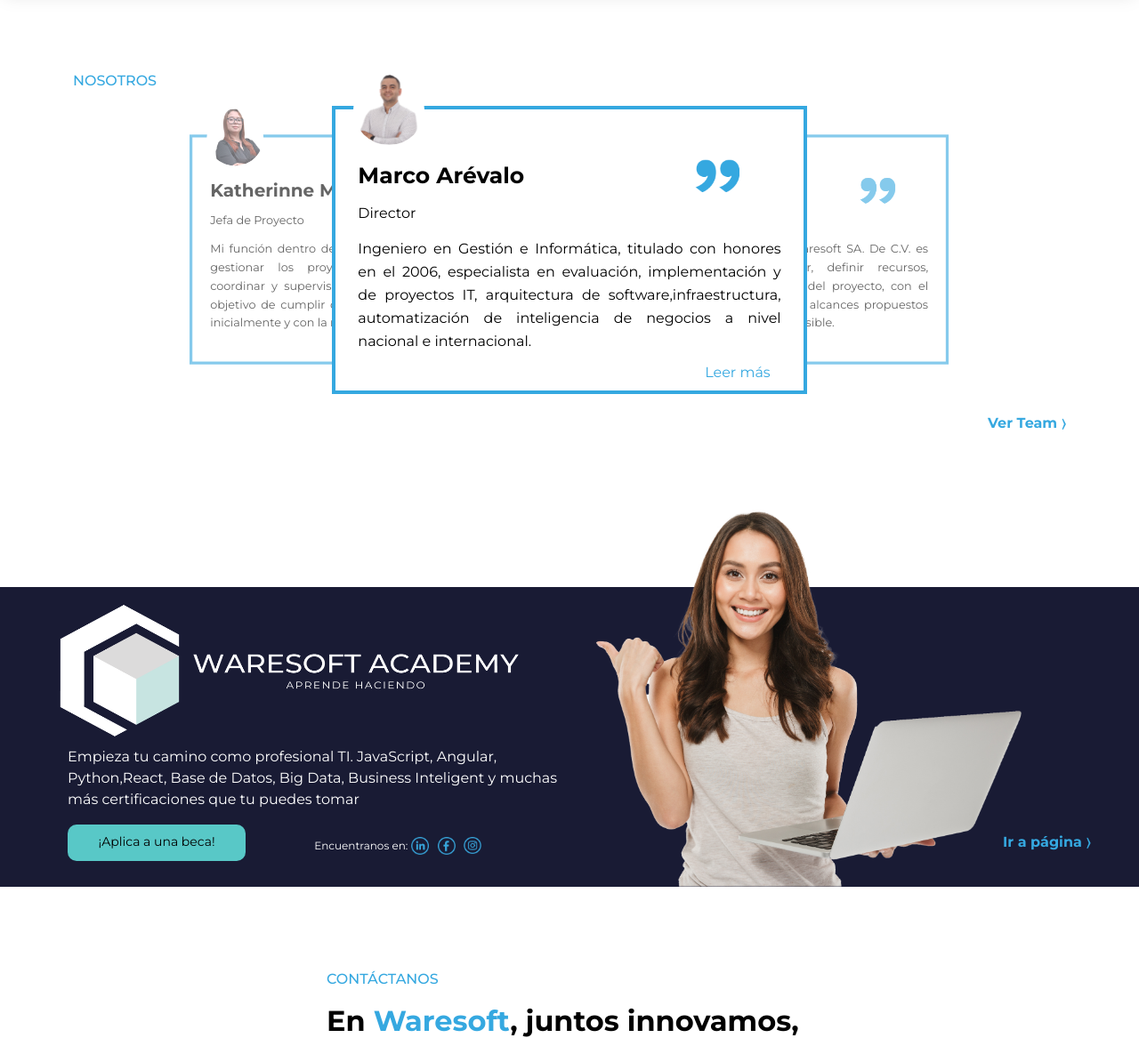
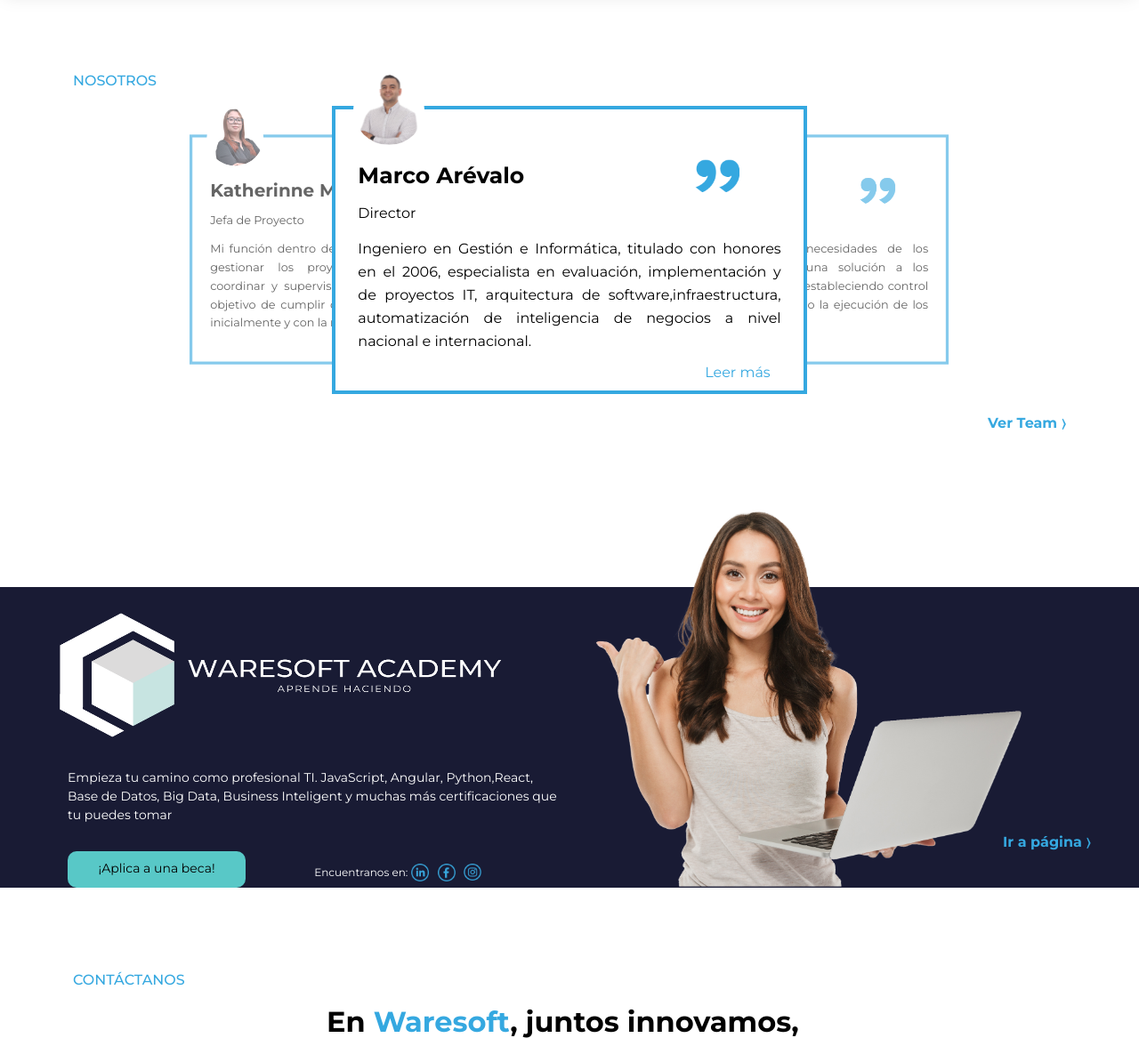
Before and after one commit to DiegoEden/SitioWebWaresoft, a PHP site: page /views/public/index.php in a window 1280 px wide. Shown: the part 2428-3595 px from the top of the page at 89% size. Run offline with PHP 8.4, Linux system fonts and the light colour scheme; data comes from the database, SQL or seed files in the repository; some libraries are stand-ins or nearby versions.

Commit message:
editando textos e imagenes

```diff
--- a/app/controllers/public/template.js
+++ b/app/controllers/public/template.js
@@ -219,6 +219,8 @@ function showVideo1() {
     document.getElementById('btnV3').classList.remove("activeServicios");
     document.getElementById('btnV4').classList.remove("activeServicios");
     document.getElementById('btnV1').classList.add("activeServicios");
+     window.location.href = "servicios.php";
+
 
 }
 
@@ -232,6 +234,8 @@ function showVideo2() {
     document.getElementById('btnV3').classList.remove("activeServicios");
     document.getElementById('btnV4').classList.remove("activeServicios");
     document.getElementById('btnV2').classList.add("activeServicios");
+    window.location.href = "servicios.php";
+
 
 
 }
@@ -246,6 +250,8 @@ function showVideo3() {
     document.getElementById('btnV1').classList.remove("activeServicios");
     document.getElementById('btnV4').classList.remove("activeServicios");
     document.getElementById('btnV3').classList.add("activeServicios");
+    window.location.href = "servicios.php";
+
 
 
 }
@@ -260,6 +266,8 @@ function showVideo4() {
     document.getElementById('btnV3').classList.remove("activeServicios");
     document.getElementById('btnV1').classList.remove("activeServicios");
     document.getElementById('btnV4').classList.add("activeServicios");
+    window.location.href = "servicios.php";
+
 
 
 }
--- a/app/helpers/template.php
+++ b/app/helpers/template.php
@@ -178,9 +178,10 @@ class webSite
     {
 
         print '<div class="container animate__animated animate__fadeInLeft" id="formContainer ">
+        <p class="tituloExperiencia">CONTÁCTANOS</p>
+
       <div class="row d-flex justify-content-center align-items-center h-100">
       <div class="col-12 col-md-12 col-lg-6 col-xl-6 col-sm-12">
-          <p class="tituloExperiencia">CONTÁCTANOS</p>
           <h2 class="headers">En <span class="headerceleste">Waresoft</span>, juntos innovamos, crecemos y ganamos</h2>
           <form method="post" id="save-form" autocomplete="off" >
           <div style="display: none">
@@ -273,7 +274,7 @@ class webSite
               <img src="../../resources/img/mterrenos.png" height="250" width="250" alt="" />
           </div>
           <div class="slide">
-              <img src="../../resources/img/udb.png" height="200" width="250" alt="" />
+              <img src="../../resources/img/udb.png" height="250" width="250" alt="" />
           </div>
           <div class="slide">
               <img src="../../resources/img/acsa.png" height="250" width="250" alt="" />
@@ -591,7 +592,7 @@ class webSite
     public static function  teamSlider()
     {
         print '
-        <div class="container__slider">
+        <div class="container__slider ">
 
     <div class="container">
     <p class="tituloExperiencia">NOSOTROS</p>
@@ -627,7 +628,7 @@ class webSite
 
                 <h3 class="rol item-padding">Jefe de Proyecto </h3>
 
-                <p class="parrafoEquipo item-padding">Mi función dentro de la empresa Waresoft SA. De C.V. es gestionar los proyectos, planificar, definir recursos, coordinar y supervisar el desarrollo del proyecto, con el objetivo de cumplir con las fechas y alcances propuestos inicialmente y con la mejor calidad posible.
+                <p class="parrafoEquipo item-padding">Soy responsable de atender las necesidades de los analistas de sistemas, brindando una solución a los requerimientos que estos necesiten, estableciendo control de avances y velando el buen término la ejecución de los proyectos.
                 </p>
             </label>
             <label class=" card col-lg-5 col-sm-12 col-12 col-xl-5 layout decoracion" for="item-3" id="selector-3">
@@ -757,13 +758,15 @@ class webSite
             <div class="row ">
                 <div class="col col-md-12 col-lg-5 col-xl-5 col-sm-12 col-12">
                     <p class="tituloExperiencia" >SERVICIOS</p>
-                    <h6 class="headers" style="font-size:36px">Estamos aquí para ayudarte</h6>
+                    <h6 class="headers" style="font-size:36px">Descubra lo que podemos hacer por usted
+                    </h6>
                     <br>
                     <ul class="listaServicios" id="listaServicios" style="line-height:400%">
-                        <li class="item"><button id="btnV1" class="buttonServicios2 activeServicios2">01. SERVICIO TECNOLOGÍA</button></li>
-                        <li class="item"><button id="btnV2" class="buttonServicios2">02. SERVICIO SOFTWARE</button></li>
+                        <li class="item"><button id="btnV1" class="buttonServicios2 activeServicios2">01. Soluciones de tecnología
+                        </button></li>
+                        <li class="item"><button id="btnV2" class="buttonServicios2">02. Arquitectura de software</button></li>
                         <li class="item"><button id="btnV3" class="buttonServicios2">03. SERVICIO CLOUD</button></li>
-                        <li class="item"><button id="btnV4" class="buttonServicios2">04. SERVICIO DIGITAL</button></li>
+                        <li class="item"><button id="btnV4" class="buttonServicios2">04. Digital Design Service</button></li>
 
                     </ul>
 
@@ -774,8 +777,9 @@ class webSite
                     <div id="tecnologia" class="servicios">
                         <img src="../../resources/img/tecnologia-.png" alt="" class="img-fluid imagenesServicios">
 
-                        <h3 class="headerServicios">SERVICIO TECNOLOGÍA</h3>
-                        <p class="parrafoEquipo">La inteligencia artificial es una tecnología en avance que puede tener un impacto significativo en nuestra vida cotidiana. Es una de las tendencias tecnológicas más calientes que ha invadido el escenario empresarial en los últimos años.
+                        <h3 class="headerServicios">Soluciones de tecnología</h3>
+                        <p class="parrafoEquipo">Hoy en día, el papel de la automatización se ha vuelto tan importante que nos obliga a pensar en nuevas formas de trabajo. Cuanto mejor y más rápido podamos realizar funciones repetitivas dentro de nuestras organizaciones, más oportunidades tendremos de mejorar el valor añadido de las mismas.</p>
+
                         <ul>
                             <li class="parrafoEquipo">Soluciones IA</li>
                             <li class="parrafoEquipo">Capacitación y Relatoría</li>
@@ -790,7 +794,8 @@ class webSite
                         <img src="../../resources/img/software.png" alt="" class="img-fluid imagenesServicios">
 
                         <h3 class="headerServicios">ARQUITECTURA DE SOFTWARE</h3>
-                        <p class="parrafoEquipo">La Arquitectura de Software se refiere a “las estructuras de un sistema, compuestas de elementos con propiedades visibles de forma externa y las relaciones que existen entre ellos.
+                        <p class="parrafoEquipo">No es fácil elegir las mejores herramientas de desarrollo de software para su proyecto. Puede llevar tiempo, paciencia y experiencia encontrar el conjunto de herramientas adecuado que se ajuste a tus necesidades.                        </p>
+
                         <ul>
                             <li class="parrafoEquipo">Arquitectura de software</li>
                             <li class="parrafoEquipo">Desarrollo de sofware a medida</li>
@@ -798,14 +803,15 @@ class webSite
                             <li class="parrafoEquipo">Testing</li>
                             <li class="parrafoEquipo">Mantenimiento</li>
                         </ul>
-                        </p>
                     </div>
 
                     <div id="cloud" class="d-none">
                         <img src="../../resources/img/cloud.png" alt="" class="img-fluid imagenesServicios">
 
-                        <h3 class="headerServicios">BACKUP AS A SERVICE (BaaS) </h3>
-                        <p class="parrafoEquipo">El servicio de backup en línea, también conocido como backup en cloud o backup como servicio (BaaS), es un método de almacenamiento de datos fuera del sitio en el que se encuentran archivos, carpetas, O todo el contenido de una unidad de disco duro está respaldado regularmente por un proveedor de servicios en un repositorio de datos remoto basado en cloud seguro a través de una conexión de red.
+                        <h3 class="headerServicios">servicio cloud </h3>
+                        <p class="parrafoEquipo">Los servicios en la nube son una de las tendencias más candentes de la informática en la actualidad. Es una nueva forma de crear y utilizar infraestructuras, servicios y aplicaciones informáticas. A las aplicaciones basadas en la nube pueden acceder múltiples usuarios de todo el mundo, en cualquier lugar que tenga una conexión a Internet.
+
+                        </p>
                         <ul>
                             <li class="parrafoEquipo">Backup as Service</li>
                             <li class="parrafoEquipo">Desarrollo de sofware a medida</li>
@@ -819,8 +825,8 @@ class webSite
                     <div id="digital" class="d-none">
                         <img src="../../resources/img/uml.png" alt="" class="img-fluid imagenesServicios">
 
-                        <h3 class="headerServicios">ARQUITECTURA UX/UI</h3>
-                        <p class="parrafoEquipo">En Waresoft entendemos la importancia de la arquitectura UX / UI y lo que trae a mejores beneficios para nuestros clientes. Es por eso que al momento de diseñar una página web, software o aplicación implementamos todos los conocimientos existentes de arquitectura UX / UI.
+                        <h3 class="headerServicios">digital design service</h3>
+                        <p class="parrafoEquipo">En Waresoft entendemos la importancia de la arquitectura UX / UI y lo que trae a mejores beneficios para nuestros clientes. Es por eso que al momento de diseñar una página web, software o aplicación implementamos todos los conocimientos existentes de arquitectura UX / UI.</p>
                         <ul>
                             <li class="parrafoEquipo">Arquitectura UX/UI</li>
                             <li class="parrafoEquipo">Diseño de Interfaz UI</li>
@@ -830,7 +836,7 @@ class webSite
                         </p>
                     </div>
 
-                    <div class="indicadores" id="indicadores" style=" transform: rotate(-90deg);margin-left: 600px;margin-top: -300px;">
+                    <div class="indicadores" id="indicadores" style=" transform: rotate(-90deg);margin-left: 650px;margin-top: -300px;">
 
                         <button type="button" style="pointer-events:none;" class="botonesindicador" id="btnOn"></button>
                         <button type="button" style="pointer-events:none;" class="botonesindicador" id="btnNext"></button>
@@ -887,7 +893,7 @@ class webSite
 
                 <br>
                 <div class="info">
-                    <h1 class="margin-left headers">ACERCA DE WARESOFT</h1>
+                    <h1 class="margin-left headers">Acerca de Waresoft</h1>
 
                 </div>
                 <br>
@@ -909,7 +915,7 @@ class webSite
 
 
 
-            <div id="carouselEquipo" class="margin-left vertical carousel slide" data-bs-ride="false">
+            <div id="carouselEquipo" class="margin-left vertical carousel slide" data-bs-ride="false" style="margin-top:50px;">
             <div class="carousel-indicators">
                 <button type="button" data-bs-target="#carouselEquipo" data-bs-slide-to="0" class="active" aria-current="true" aria-label="Slide 1"></button>
                 <button type="button" data-bs-target="#carouselEquipo" data-bs-slide-to="1" aria-label="Slide 2"></button>
@@ -917,15 +923,15 @@ class webSite
             </div>
             <div class="carousel-inner">
                 <div class="carousel-item active">
-                    <img src="../../resources/img/img1.png" alt="" class="img-fluid">
+                    <img src="../../resources/img/img1.png" alt="" class="img-fluid imagenesServicios">
 
                 </div>
                 <div class="carousel-item">
-                    <img src="../../resources/img/img2.png" alt="" class="img-fluid">
+                    <img src="../../resources/img/img2.png" alt="" class="img-fluid imagenesServicios">
 
                 </div>
                 <div class="carousel-item">
-                    <img src="../../resources/img/img3.png" alt="" class="img-fluid">
+                    <img src="../../resources/img/img3.png" alt="" class="img-fluid imagenesServicios">
 
                 </div>
             </div>
@@ -946,8 +952,10 @@ class webSite
         <br>
 
         <div class="container__slider2">
+ <div class="info">
+
         <h1 class="headers margin-left">Nosotros en números</h1>
-        <br>
+        </div>        <br>
 
     <div class="container">
 
--- a/resources/css/styles.css
+++ b/resources/css/styles.css
@@ -620,10 +620,10 @@ footer {
 
 .imgwsacademy {
 
-    margin-top: 110px;
+    margin-top: 120px;
     margin-left: -270px;
-    width: 540px;
-    height: 170px
+    width: 520px;
+    height: 160px;
 }
 
 .textowsacademy {
@@ -631,6 +631,9 @@ footer {
     font-family: 'Montserrat';
     margin-left: -250px;
     transition: .6s;
+    font-size: 14px;
+    margin-top: 25px;
+    margin-bottom: 30px;
 }
 
 .mobileText {
@@ -1422,6 +1425,7 @@ li.menu-item {
     background-color: transparent;
     border: none;
     transition: .6s;
+    text-transform: uppercase;
 }
 
 .buttonServicios2:hover {
@@ -1452,6 +1456,7 @@ li.menu-item {
     color: var(--colorLetra);
     margin-top: 30px;
     transition: .6s;
+    text-transform: uppercase;
 }
 
 .servicios {
```
Also changed, not shown: resources/img/img1.png, resources/img/img2.png, resources/img/img3.png.
